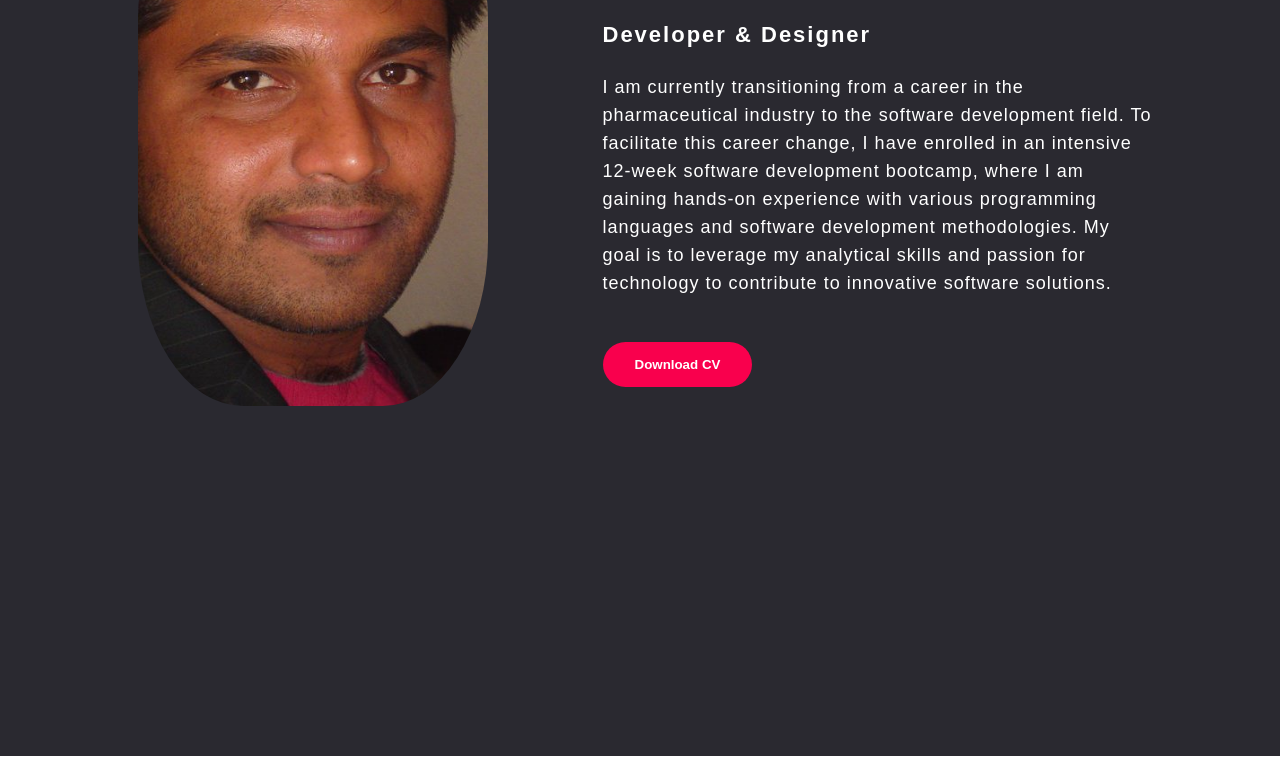
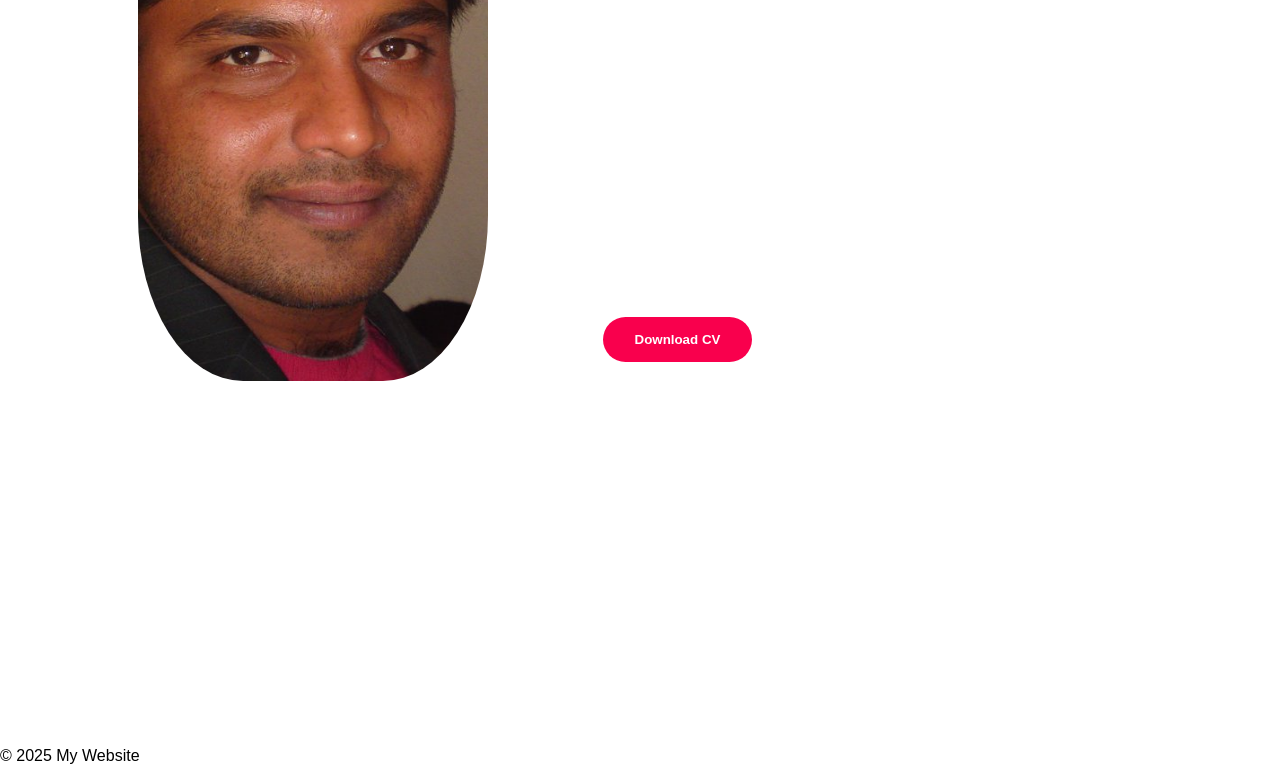
Before and after one commit to Sun-MegaGit/Portfolio, a plain HTML site: page about.html in a window 1280 px wide. Shown: the part 367-1136 px from the top of the page. Drawn offline with Linux system fonts and the light colour scheme.

Commit message:
Update style.css

```diff
--- a/style.css
+++ b/style.css
@@ -139,8 +139,8 @@ h4{
 }
 .about{
     width: 100%;
-    padding: 100px 5px;
-    background-color: #2a2930;
+    padding: 75px 5px 100px;
+    background-color: transparent;
     height:100vH;
 }
 .about img{
```
